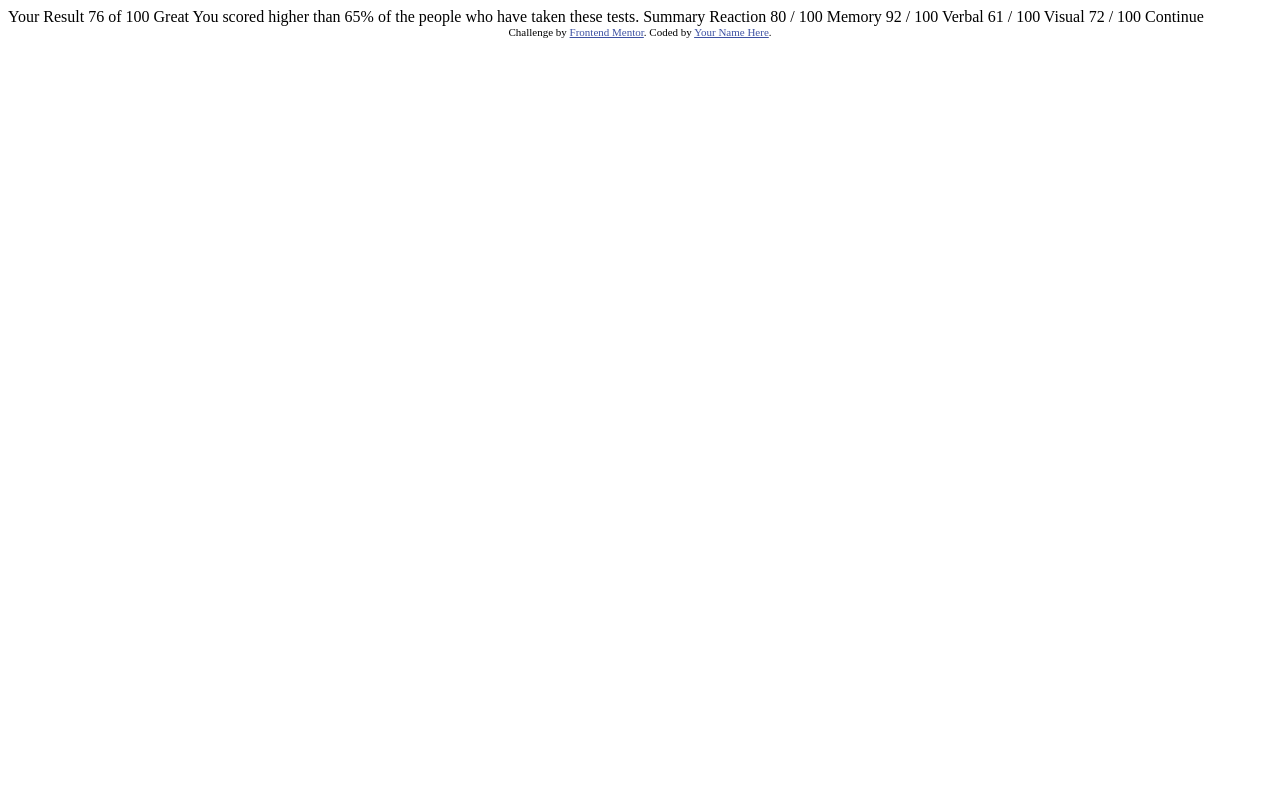
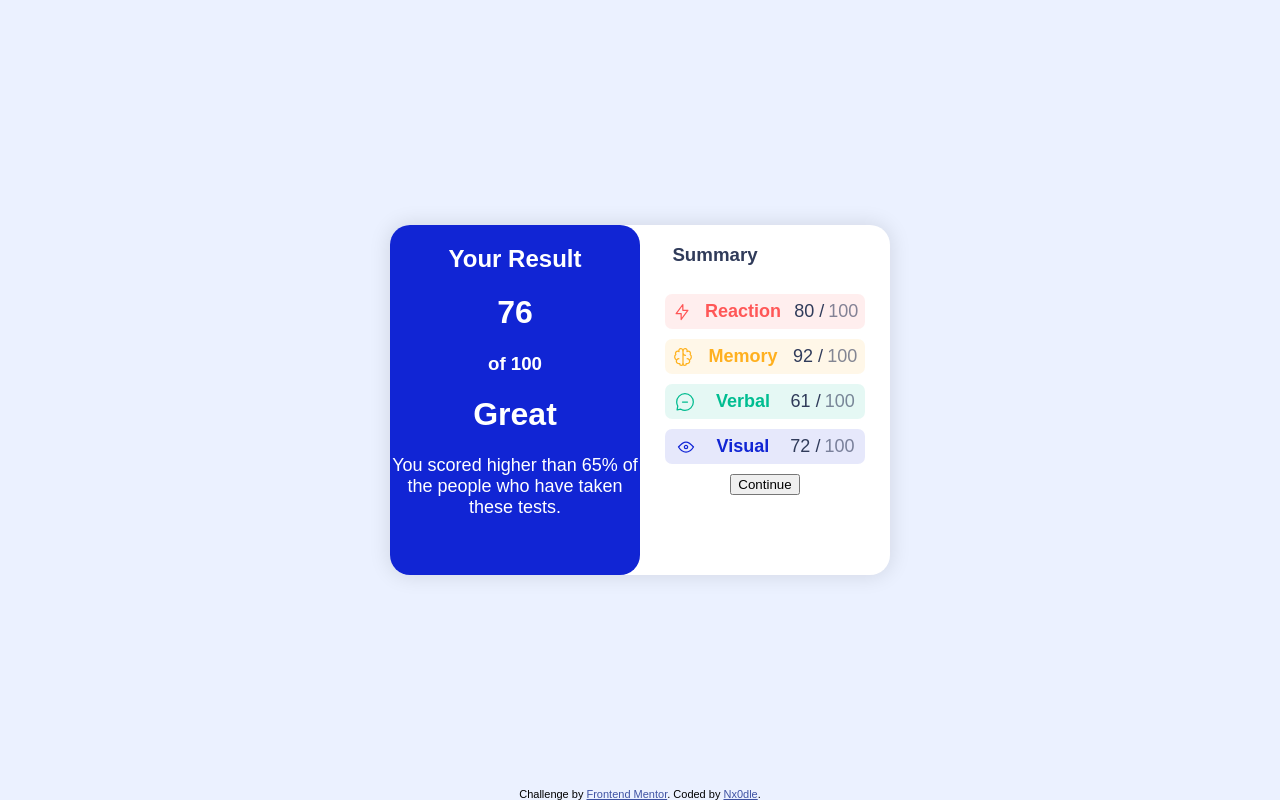
Before and after one commit to Nx0dle/Frontend, a plain HTML site: page resultsSummary/index.html in a window 1280 px wide. Drawn offline with Linux system fonts and the light colour scheme; a web font is replaced by a local one.

Commit message:
basic layout and positioning

```diff
--- a/resultsSummary/index.html
+++ b/resultsSummary/index.html
@@ -2,46 +2,59 @@
 <html lang="en">
 <head>
   <meta charset="UTF-8">
-  <meta name="viewport" content="width=device-width, initial-scale=1.0"> <!-- displays site properly based on user's device -->
+  <meta name="viewport" content="width=device-width, initial-scale=1.0">
 
+  <link rel="stylesheet" type="text/css" href="style.css">
   <link rel="icon" type="image/png" sizes="32x32" href="./assets/images/favicon-32x32.png">
 
   <title>Frontend Mentor | Results summary component</title>
+</head>
 
-  <!-- Feel free to remove these styles or customise in your own stylesheet 👍 -->
-  <style>
-    .attribution { font-size: 11px; text-align: center; }
-    .attribution a { color: hsl(228, 45%, 44%); }
-  </style>
-</head>
 <body>
 
-  Your Result
-  76
-  of 100
-
-  Great
-  You scored higher than 65% of the people who have taken these tests.
-
-  Summary
-
-  Reaction
-  80 / 100
-
-  Memory
-  92 / 100
-
-  Verbal
-  61 / 100
-
-  Visual
-  72 / 100
-
-  Continue
+<div class="main">
+  <div class="res_card">
+    <h2>Your Result</h2>
+    <h1>76<br><h3>of 100</h3></h1>
+     <h1>Great</h1>
+     <p>You scored higher than 65% of the people who have taken these tests.</p>
+  </div>
+  <div class="content">
+    <h3 class="summary">Summary</h3>
+    <div class="reaction">
+      <img src="./assets/images/icon-reaction.svg" alt="reaction_icon">
+      <div class="descr"><p>Reaction</p></div>
+      <div class="rank">
+        <p class="score">80 /</p><p class="score_2">100</p>
+      </div>
+    </div>
+    <div class="memory">
+      <img src="./assets/images/icon-memory.svg" alt="memory_icon">
+      <p class="descr">Memory</p><div class="rank">
+        <p class="score">92 /</p><p class="score_2">100</p>
+      </div>
+    </div>
+    <div class="verbal">
+      <img src="./assets/images/icon-verbal.svg" alt="verbal_icon">
+      <p class="descr">Verbal</p>
+      <div class="rank">
+        <p class="score">61 /</p><p class="score_2">100</p>
+      </div>
+    </div>
+    <div class="visual">
+      <img src="./assets/images/icon-visual.svg" alt="visual_icon">
+      <div class="descr"><p>Visual</p></div>
+      <div class="rank">
+        <p class="score">72 /</p><p class="score_2">100</p>
+      </div>
+    </div>
+    <button class="continue">Continue</button>
+  </div>
+</div>
 
   <div class="attribution">
     Challenge by <a href="https://www.frontendmentor.io?ref=challenge" target="_blank">Frontend Mentor</a>.
-    Coded by <a href="#">Your Name Here</a>.
+    Coded by <a href="#">Nx0dle</a>.
   </div>
 </body>
 </html>
--- a/resultsSummary/style.css
+++ b/resultsSummary/style.css
@@ -0,0 +1,141 @@
+@font-face {
+    font-family: Hanken Grotesk;
+    src: url(../assets/fonts/HankenGrotesk-VariableFont_wght);
+}
+
+body {
+    background-color: hsl(221, 100%, 96%);
+    font-family: Hanken Grotesk, sans-serif;
+}
+
+p {
+    font-size: 18px;
+}
+
+.main {
+    background-color: white;
+    height: 350px;
+    width: 500px;
+    border-radius: 20px;
+    display: flex;
+    flex-direction: row;
+    top: 50%;
+    left: 50%;
+    transform: translate(-50%, -50%);
+    position: absolute;
+    box-shadow: 0 0 20px 2px rgba(0, 0, 0, 0.1);
+}
+
+.res_card {
+    background-color: hsl(234, 85%, 45%);
+    height: 350px;
+    width: 250px;
+    text-align: center;
+    color: white;
+    border-radius: 20px;
+}
+
+.content {
+    display: flex;
+    flex-direction: column;
+    align-items: center;
+    gap: 10px;
+    width: 250px;
+    height: 350px;
+}
+
+.summary {
+    margin-left: -40%;
+    color: hsl(224, 30%, 27%);
+}
+
+.reaction {
+    display: flex;
+    flex-direction: row;
+    justify-content: space-around;
+    align-items: center;
+    height: 35px;
+    width: 200px;
+    background-color: hsla(0, 100%, 67%, 10%);
+    border-radius: 7px;
+}
+.reaction .descr {
+    color: hsl(0, 100%, 67%);
+}
+
+.memory {
+    display: flex;
+    flex-direction: row;
+    justify-content: space-around;
+    align-items: center;
+    height: 35px;
+    width: 200px;
+    background-color: hsla(39, 100%, 56%, 10%);
+    border-radius: 7px;
+}
+.memory .descr {
+    color: hsl(39, 100%, 56%);
+}
+
+.verbal {
+    display: flex;
+    flex-direction: row;
+    justify-content: space-around;
+    align-items: center;
+    width: 200px;
+    height: 35px;
+    background-color: hsla(166, 100%, 37%, 10%);
+    border-radius: 7px;
+}
+.verbal .descr {
+    color: hsl(166, 100%, 37%);
+
+}
+
+.visual {
+    display: flex;
+    flex-direction: row;
+    justify-content: space-around;
+    align-items: center;
+    height: 35px;
+    width: 200px;
+    background-color: hsla(234, 85%, 45%, 10%);
+    border-radius: 7px;
+}
+.visual .descr {
+    color: hsl(234, 85%, 45%);
+}
+
+.descr {
+    font-weight: 600;
+}
+
+.score {
+    color: hsl(224, 30%, 27%);
+}
+
+.score_2 {
+    color: hsla(224, 30%, 27%, 0.6);
+}
+
+.rank {
+    display: flex;
+    flex-direction: row;
+    gap: 4px;
+}
+
+.continue {
+}
+
+.attribution {
+    font-size: 11px;
+    text-align: center;
+    position: absolute;
+    left: 0;
+    bottom: 0;
+    width: 100%;
+}
+
+.attribution a {
+    color: hsl(228, 45%, 44%);
+}
```
